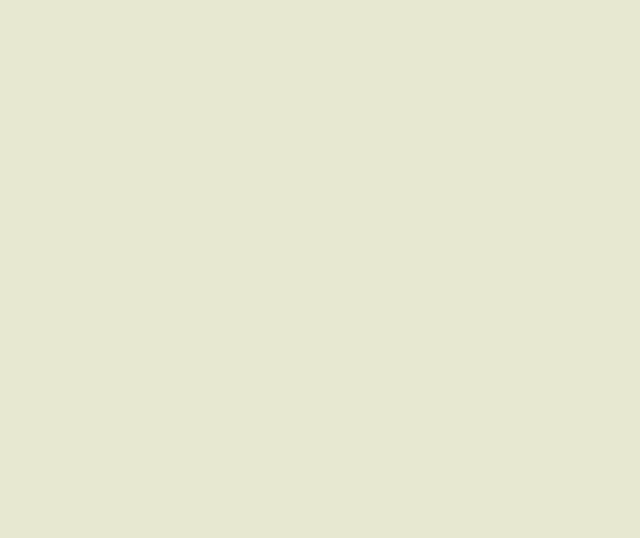
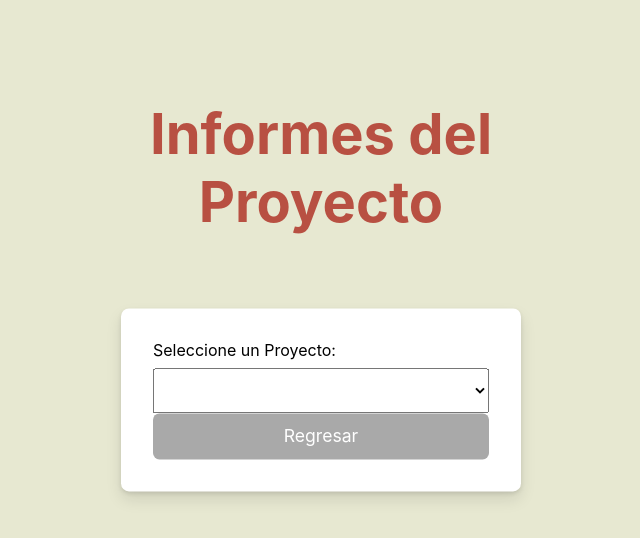
Before and after one commit to FranVQ09/gestion-app-AP, a React (Create React App) app: page /informes in a window 1280 px wide. Before the commit this address had no page. Shown: the top 538 px of the page, without its empty margins (319-959 px from the left). Built offline with nearby package versions, Linux system fonts and the light colour scheme.

Commit message:
Se inician los informes

```diff
--- a/src/App.js
+++ b/src/App.js
@@ -15,6 +15,7 @@ import CrearProyecto from "./pages/gestion-proyectos/CrearProyecto";
 import ConsultarProyectos from './pages/gestion-proyectos/ConsultarProyectos';
 import ModificarProyecto from './pages/gestion-proyectos/ModificarProyecto';
 import Reuniones from './pages/gestion-proyectos/Reuniones';
+import Informes from './pages/gestion-proyectos/Informes';
 
 /* Import de evaluaciones*/
 import InformeGeneral from './pages/Evaluaciones/InformeGeneral';
@@ -44,6 +45,7 @@ function App() {
           <Route path="/consultarProyecto" element={<ConsultarProyectos />} />
           <Route path="/modificarProyecto" element={<ModificarProyecto />} />
           <Route path="/reuniones" element={<Reuniones />} />
+          <Route path="/informes" element={<Informes />} />
 
           {/* Rutas de Evaluaciones */}
           <Route path='/evaluaciones' element={<Evaluaciones />} />
--- a/src/components/NavbarProyectos.js
+++ b/src/components/NavbarProyectos.js
@@ -14,6 +14,7 @@ const NavbarProyectos = () => {
             <Link className='boton' to="/consultarProyecto">Consultar Proyecto</Link>
             <Link className='boton' to="/modificarProyecto">Modificar Proyecto</Link>
             <Link className='boton' to="/reuniones">Crear Reunión</Link>
+            <Link className='boton' to="/informes">Generar Informe</Link>
             <Link className='back' to="/menu">Regresar</Link>
           </form>
         </div>
--- /dev/null
+++ b/src/pages/gestion-proyectos/Informes.js
@@ -0,0 +1,24 @@
+import React from 'react'
+import { Link } from 'react-router-dom';
+import '../../styles/ModificarProyecto.css';
+
+function Informes() {
+  return (
+    <div className='content'>
+        <div className='flex-div'>
+            <div className='name-content'>
+                <h1 className='logo'>Informes del Proyecto</h1>
+            </div>
+            <form className='mproye'>
+                <label htmlFor="proyecto">Seleccione un Proyecto:</label>
+                <select className='laselecta'>
+
+                </select>
+                <Link className='back' to="/gestionProyectos">Regresar</Link>
+            </form>
+        </div>
+    </div>
+  )
+}
+
+export default Informes
```
